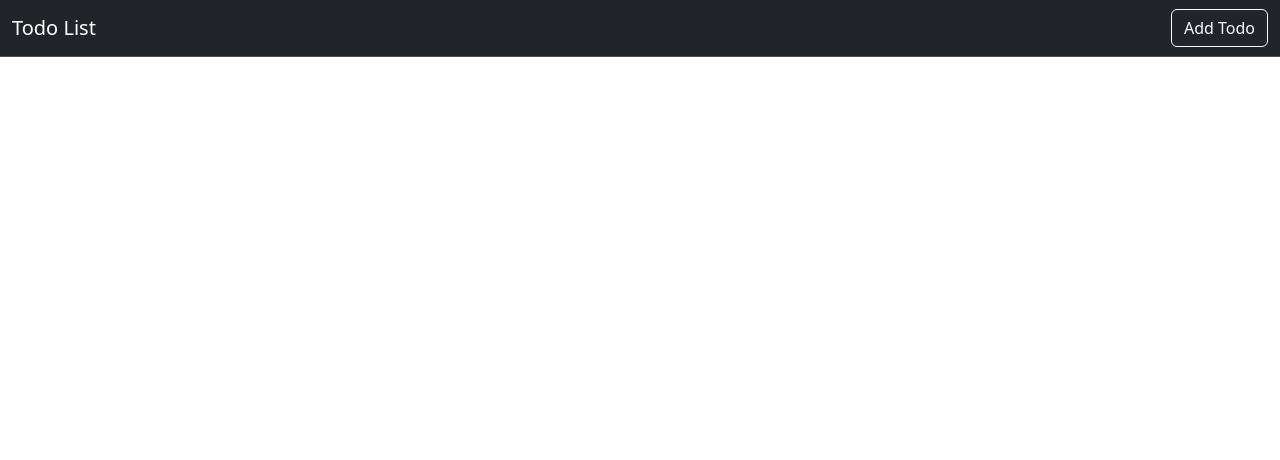
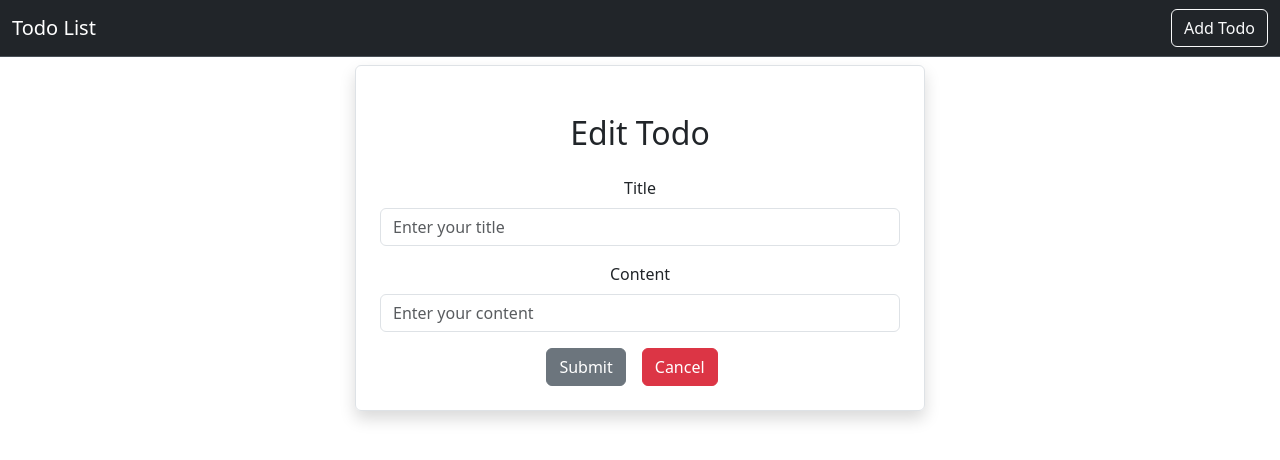
Before and after one commit to dogukancifcii/techcareer-fullstack-project, a React (Create React App) app in the folder techcareer-fullstack-frontend/: page /edittodo/1 in a window 1280 px wide. Before the commit this address had no page. Shown: the top 460 px of the page. Built offline with nearby package versions, Linux system fonts and the light colour scheme; no server answers.

Commit message:
Edit Todo

```diff
--- a/techcareer-fullstack-frontend/src/App.js
+++ b/techcareer-fullstack-frontend/src/App.js
@@ -4,6 +4,7 @@ import Navbar from "./layout/Navbar";
 import Home from "./pages/Home";
 import { BrowserRouter as Router, Routes, Route } from "react-router-dom";
 import AddTodo from "./todos/AddTodo";
+import EditTodo from "./todos/EditTodo";
 function App() {
   return (
     <div className="App">
@@ -12,6 +13,7 @@ function App() {
         <Routes>
           <Route path="/" element={<Home />} />
           <Route path="/addtodo" element={<AddTodo />} />
+          <Route path="/edittodo/:id" element={<EditTodo />} />
         </Routes>
       </Router>
     </div>
--- a/techcareer-fullstack-frontend/src/todos/EditTodo.js
+++ b/techcareer-fullstack-frontend/src/todos/EditTodo.js
@@ -1,9 +1,85 @@
-import React from 'react'
+import axios from "axios";
+import React, { useEffect, useState } from "react";
+import { Link, useNavigate, useParams } from "react-router-dom";
 
 function EditTodo() {
+  let navigate = useNavigate();
+
+  const { id } = useParams();
+  const [todo, setTodo] = useState({
+    title: "",
+    contents: "",
+  });
+
+  //deconstruct yaptik burada yani suslu parantez disina cikardik
+  const { title, contents } = todo;
+
+  const handleChange = (e) => {
+    setTodo({ ...todo, [e.target.name]: e.target.value });
+    //e.target.title title ozelligi ile hangi todo ogesini secer. e.target.value ise input degeri alir
+    //...todo amaci onceki todoyu kopyala suslu parantez sıkıntı cikarmasin
+  };
+
+  useEffect(() => {
+    loadTodo();
+  }, []);
+
+  const handleSubmit = async (e) => {
+    e.preventDefault();
+    //submit yapinca sayfa yenileme kapatma
+
+    await axios.put(`http://localhost:8080/todo/${id}`, todo);
+    navigate("/");
+  };
+
+  const loadTodo = async () => {
+    const result = await axios.get(`http://localhost:8080/todo/${id}`);
+    setTodo(result.data);
+  };
+
   return (
-    <div>EditTodo</div>
-  )
+    <div className="container">
+      <div className="row">
+        <div className="col-md-6 offset-md-3 border rounded p-4 mt-2 shadow">
+          <h2 className="text-center m-4">Edit Todo</h2>
+          <form onSubmit={(e) => handleSubmit(e)}>
+            <div className="mb-3">
+              <label htmlFor="title" className="form-label">
+                Title
+              </label>
+              <input
+                type={"text"}
+                className="form-control"
+                placeholder="Enter your title"
+                name="title"
+                value={title}
+                onChange={(e) => handleChange(e)}
+              />
+            </div>
+            <div className="mb-3">
+              <label htmlFor="contents" className="form-label">
+                Content
+              </label>
+              <input
+                type={"text"}
+                className="form-control"
+                placeholder="Enter your content"
+                name="contents"
+                value={contents}
+                onChange={(e) => handleChange(e)}
+              />
+            </div>
+            <button type="submit" className="btn btn-secondary">
+              Submit
+            </button>
+            <Link to="/" className="btn btn-danger mx-3">
+              Cancel
+            </Link>
+          </form>
+        </div>
+      </div>
+    </div>
+  );
 }
 
-export default EditTodo
+export default EditTodo;
```
